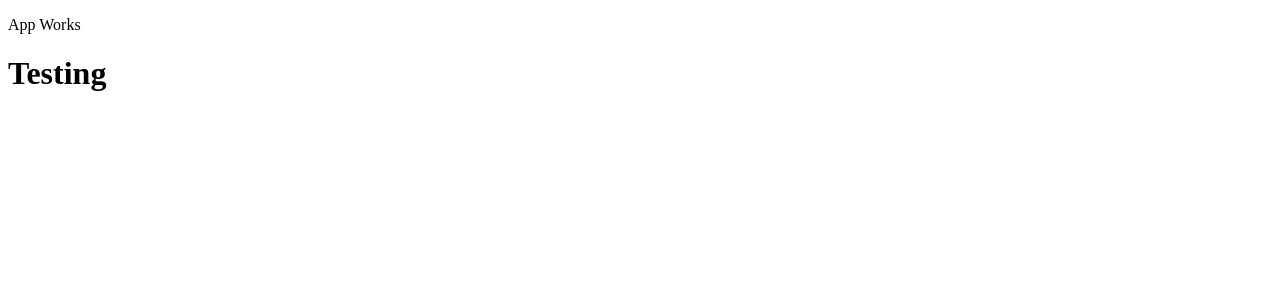
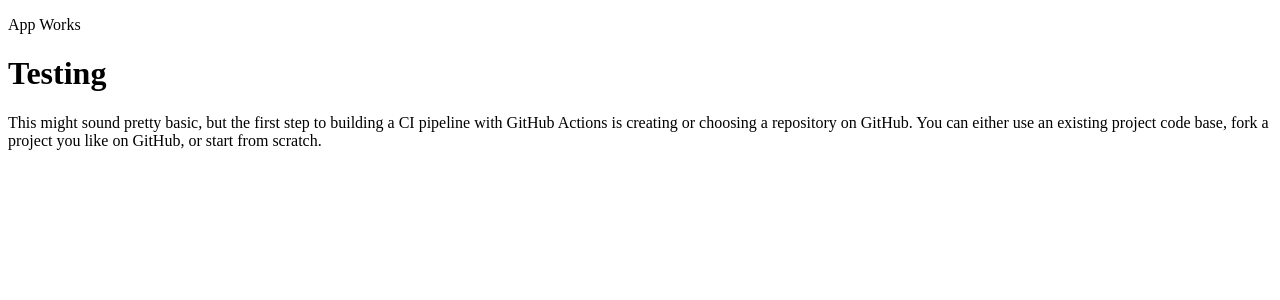
Before and after one commit to ajaysinhap/myNewProject, an Angular app: page / in a window 1280 px wide. Shown: the top 300 px of the page. Built offline with nearby package versions, Linux system fonts and the light colour scheme.

Commit message:
secondUpdated

```diff
--- a/src/app/app.component.html
+++ b/src/app/app.component.html
@@ -1,3 +1,6 @@
 <p>App Works
 </p>
 <h1>Testing</h1>
+<p>This might sound pretty basic, but the first step to building a CI pipeline with GitHub Actions is creating or
+    choosing a repository on GitHub. You can either use an existing project code base, fork a project you like on
+    GitHub, or start from scratch.</p>
```
